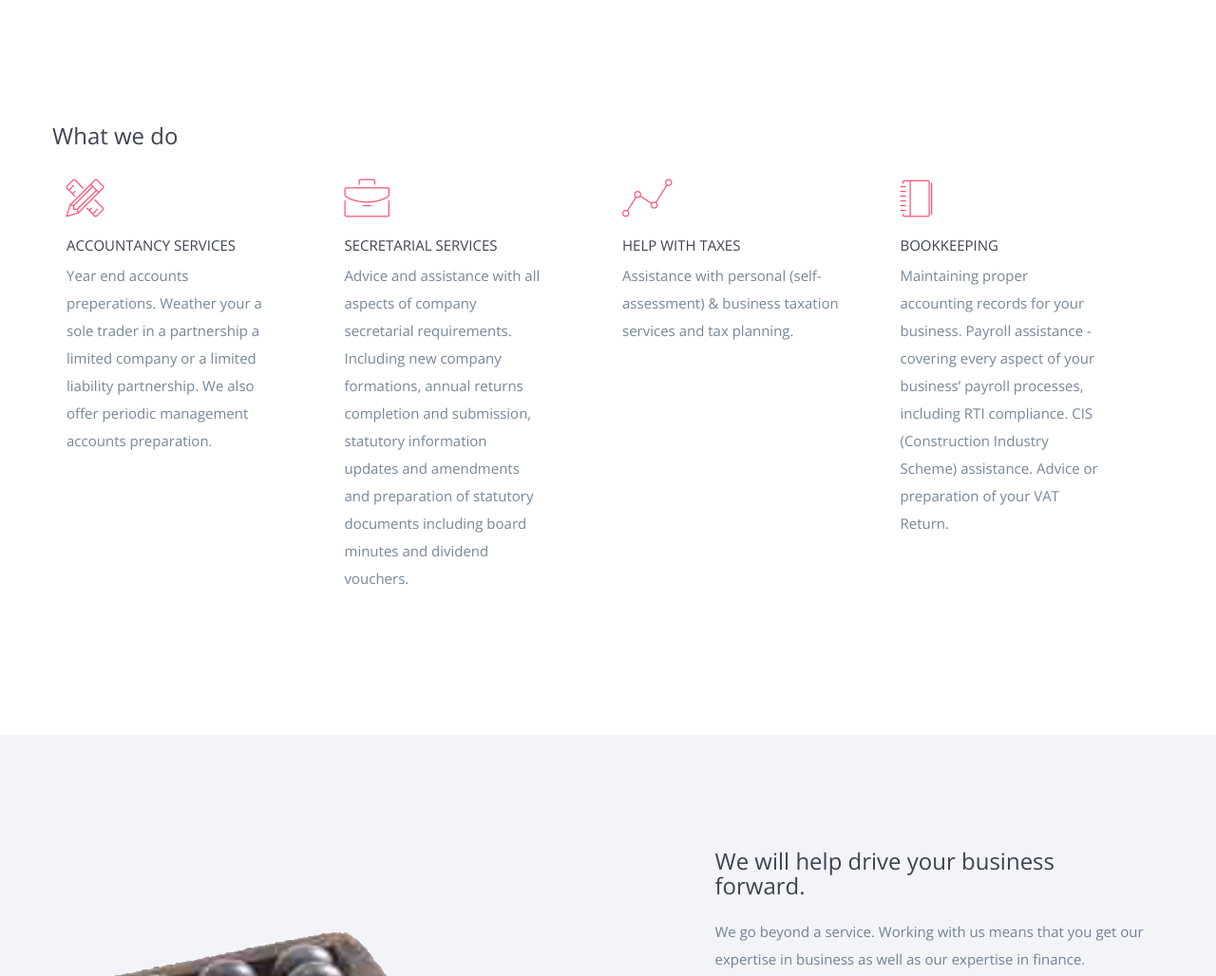
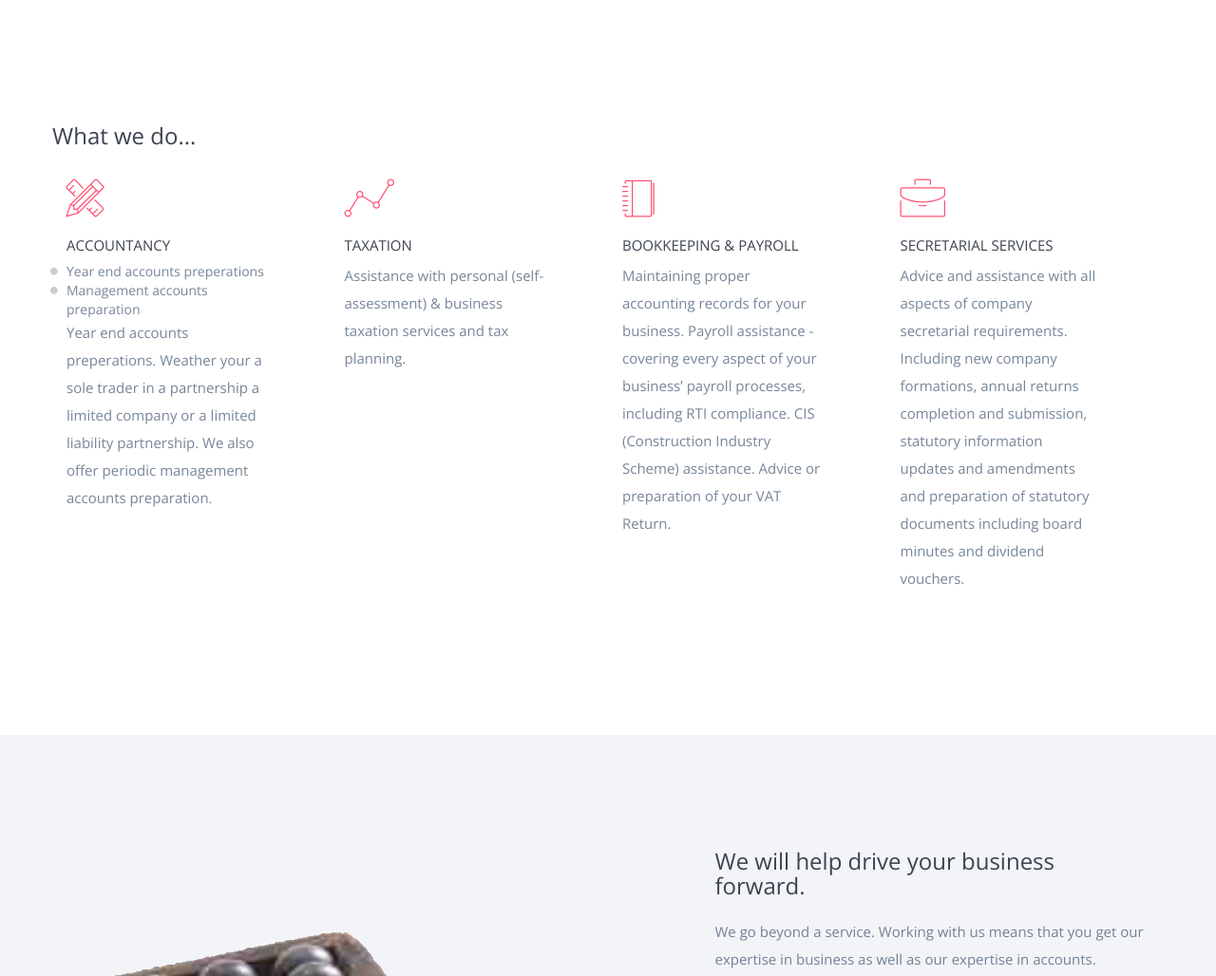
Before and after one commit to LeeCulloty/Website-Design, a plain HTML site: page KS Accounting/index.html in a window 1280 px wide. Shown: the part 760-1788 px from the top of the page at 95% size. Drawn offline with nearby package versions, Linux system fonts and the light colour scheme.

```diff
--- a/KS Accounting/css/styles.css
+++ b/KS Accounting/css/styles.css
@@ -1597,3 +1597,18 @@
         color: #fff;
         background: rgba(61, 201, 179, 1);
     }
+
+.custom-bullet li {
+    display: block;
+}
+
+    .custom-bullet li:before {
+        /*Using a Bootstrap glyphicon as the bullet point*/
+        content: "\f111 ";
+        font-family: 'FontAwesome';
+        font-size: 9px;
+        float: left;
+        margin-top: 4px;
+        margin-left: -17px;
+        color: #CCCCCC;
+    }
--- a/KS Accounting/index.html
+++ b/KS Accounting/index.html
@@ -10,7 +10,7 @@
     <!--<meta http-equiv="X-UA-Compatible" content="IE=edge,chrome=1">-->
     <meta http-equiv="X-UA-Compatible" content="IE=edge" />
     <title>K.S Accountancy Solutions</title>
-    <meta name="description" content="accountancy secratarial tax finance kidderminster wyre forest">
+    <meta name="description" content="accountancy secratarial tax kidderminster wyre forest">
     <meta name="viewport" content="width=device-width, initial-scale=1">
     <link rel="apple-touch-icon" href="apple-touch-icon.png">
     <link rel="icon" type="image/png" href="favicon32.ico" sizes="32x32" />
@@ -56,7 +56,7 @@
                 <div class="col-md-10 col-md-offset-1">
                     <div class="hero-content text-center">
                         <h1>K.S ACCOUNTANCY SOLUTIONS</h1>
-                        <p class="intro">Accountants Enthusiastic About Finance</p>
+                        <p class="intro">Accountants Enthusiastic About Numbers</p>
                         <p class="intro">Paul Concannon setup K.S Accountancy Solutions in 2013 having accumulated a wealth of experience in dealing with owner-managed businesses. He is enthusiastic about sharing the vast amount of knowledge and experience that he and his company have gained with his clients, and assist with their business and financial requirements any which way he can.</p>
                     </div>
                 </div>
@@ -67,14 +67,36 @@
     <section class="intro section-padding" id="services">
         <div class="container">
             <div class="row">
-                <h3>What we do</h3>
+                <h3>What we do...</h3>
                 <div class="col-md-3 intro-feature">
                     <div class="intro-icon">
                         <span data-icon="&#xe033;" class="icon"></span>
                     </div>
                     <div class="intro-content">
-                        <h5>ACCOUNTANCY SERVICES</h5>
+                        <h5>ACCOUNTANCY</h5>
+                        <ul class="custom-bullet">
+                            <li>Year end accounts preperations</li>
+                            <li>Management accounts preparation</li>
+                        </ul>
                         <p>Year end accounts preperations. Weather your a sole trader in a partnership a limited company or a limited liability partnership. We also offer periodic management accounts preparation.</p>
+                    </div>
+                </div>
+                <div class="col-md-3 intro-feature">
+                    <div class="intro-icon">
+                        <span data-icon="&#xe039;" class="icon"></span>
+                    </div>
+                    <div class="intro-content">
+                        <h5>TAXATION</h5>
+                        <p>Assistance with personal (self-assessment) & business taxation services and tax planning.</p>
+                    </div>
+                </div>
+                <div class="col-md-3 intro-feature">
+                    <div class="intro-icon">
+                        <span data-icon="&#xe00a;" class="icon"></span>
+                    </div>
+                    <div class="intro-content last">
+                        <h5>BOOKKEEPING & PAYROLL</h5>
+                        <p>Maintaining proper accounting records for your business. Payroll assistance - covering every aspect of your business’ payroll processes, including RTI compliance. CIS (Construction Industry Scheme) assistance. Advice or preparation of your VAT Return.</p>
                     </div>
                 </div>
                 <div class="col-md-3 intro-feature">
@@ -86,24 +108,8 @@
                         <p>Advice and assistance with all aspects of company secretarial requirements. Including new company formations, annual returns completion and submission, statutory information updates and amendments and preparation of statutory documents including board minutes and dividend vouchers.</p>
                     </div>
                 </div>
-                <div class="col-md-3 intro-feature">
-                    <div class="intro-icon">
-                        <span data-icon="&#xe039;" class="icon"></span>
-                    </div>
-                    <div class="intro-feature">
-                        <h5>HELP WITH TAXES</h5>
-                        <p>Assistance with personal (self-assessment) & business taxation services and tax planning.</p>
-                    </div>
-                </div>
-                <div class="col-md-3 intro-feature">
-                    <div class="intro-icon">
-                        <span data-icon="&#xe00a;" class="icon"></span>
-                    </div>
-                    <div class="intro-content last">
-                        <h5>BOOKKEEPING</h5>
-                        <p>Maintaining proper accounting records for your business. Payroll assistance - covering every aspect of your business’ payroll processes, including RTI compliance. CIS (Construction Industry Scheme) assistance. Advice or preparation of your VAT Return.</p>
-                    </div>
-                </div>
+
+
             </div>
         </div>
     </section>
@@ -113,7 +119,7 @@
                 <div class="col-md-5 col-md-offset-7">
                     <div class="feature-list">
                         <h3>We will help drive your business forward.</h3>
-                        <p>We go beyond a service. Working with us means that you get our expertise in business as well as our expertise in finance.</p>
+                        <p>We go beyond a service. Working with us means that you get our expertise in business as well as our expertise in accounts.</p>
                         <ul class="features-stack">
                             <li class="feature-item">
                                 <div class="feature-icon">
@@ -139,7 +145,7 @@
                                 </div>
                                 <div class="feature-content">
                                     <h5>Friendly Customer Service</h5>
-                                    <p>There are lots of finances companies out there. But not many like us that pride ourselves on customer satisfaction. Our approach is to be considered part of your team, not a supplier of service.</p>
+                                    <p>There are lots of accountants companies out there. But not many like us that pride ourselves on customer satisfaction. Our approach is to be considered part of your team, not a supplier of service.</p>
                                 </div>
                             </li>
                         </ul>
@@ -161,7 +167,7 @@
                 <div class="col-md-5">
                     <div class="feature-list">
                         <h3>We are social animals</h3>
-                        <p>We love to share hints and tips on accountancy and finance with our network of contacts through sites such as Twitter and Facebook. Just take a look at out Twitter feed to see what we mean. We pride ourselves of the social side of business, but also understand the potential of networking. We have a growing network of professional business' that benefit from our social networking.</p>
+                        <p>We love to share hints and tips on accountancy with our network of contacts through sites such as Twitter and Facebook. Just take a look at out Twitter feed to see what we mean. We pride ourselves of the social side of business, but also understand the potential of networking. We have a growing network of professional business' that benefit from our social networking.</p>
                         <p>
                             We are on Facebook, Twitter, Google+ and LinkedIn. We write and reccomend articles all the time and use the platforms as a feedback. We are on Facebook, Twitter, Google+ and LinkedIn. We write and reccomend articles all the time and use the platforms as a feedback.
                         </p>
```
Also changed, not shown: KS Accounting/img/sedna-logo.png.
